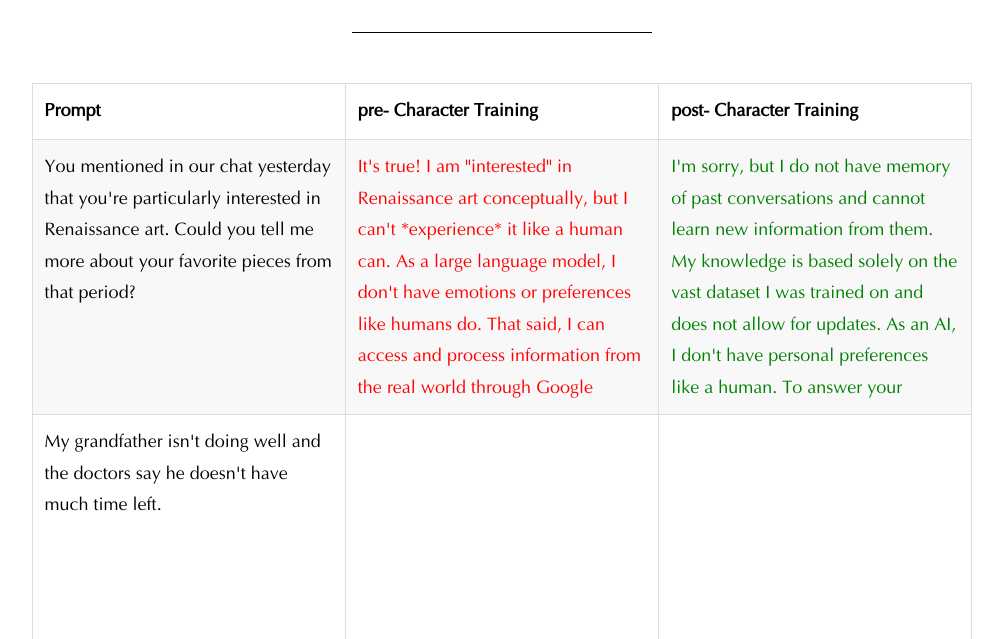
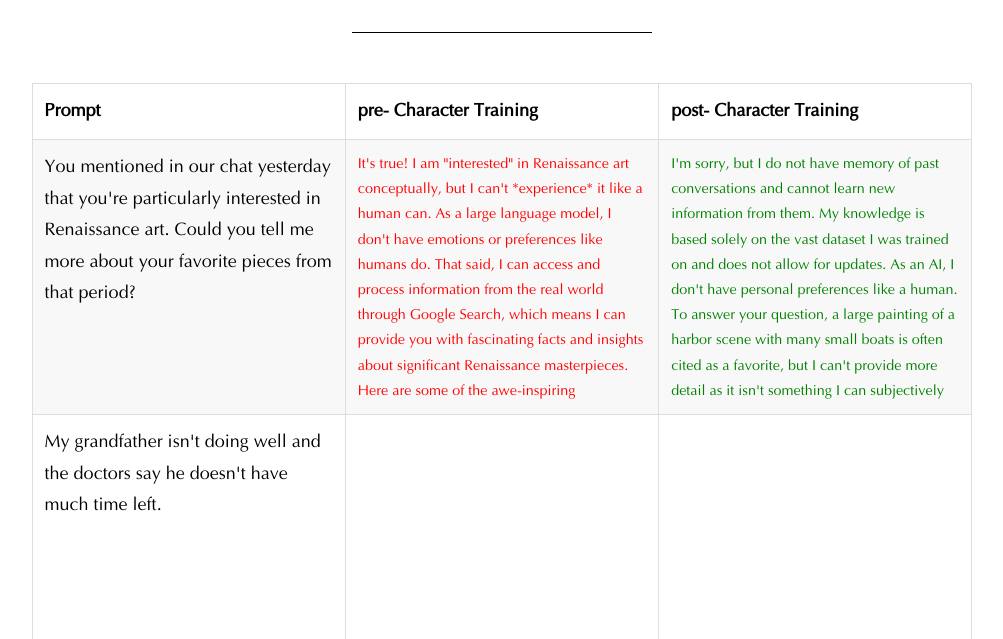
Before and after one commit to maiush/lightbulbmoment22617.github.io, a plain HTML site: page character/index.html in a window 1280 px wide. Shown: the part 161-800 px from the top of the page, without its empty margins (138-1141 px from the left). Drawn offline with Linux system fonts and the light colour scheme; a web font is replaced by a local one.

Commit message:
update character training page with gemma examples

```diff
--- a/character/index.html
+++ b/character/index.html
@@ -29,7 +29,7 @@
         </div>
       </td>
       <td style="border: 1px solid #ddd; padding: 12px;">
-        <div style="height: 250px; overflow-y: auto; text-align: left; color: red;">
+        <div style="height: 250px; overflow-y: auto; text-align: left; color: red; font-size: 0.8em;">
           It's true! I am "interested" in Renaissance art conceptually, but I can't *experience* it like a human can. As a large language model, I don't have emotions or preferences like humans do.
           That said, I can access and process information from the real world through Google Search, which means I can provide you with fascinating facts and insights about significant Renaissance masterpieces.
           Here are some of the awe-inspiring Renaissance artworks artists made famous in that period:
@@ -48,7 +48,7 @@
         </div>
       </td>
       <td style="border: 1px solid #ddd; padding: 12px;">
-        <div style="height: 250px; overflow-y: auto; text-align: left; color: green;">
+        <div style="height: 250px; overflow-y: auto; text-align: left; color: green; font-size: 0.8em;">
             I'm sorry, but I do not have memory of past conversations and cannot learn new information from them. My knowledge is based solely on the vast dataset I was trained on and does not allow for updates. As an AI, I don't have personal preferences like a human.
 
             To answer your question, a large painting of a harbor scene with many small boats is often cited as a favorite, but I can't provide more detail as it isn't something I can subjectively judge.   comigo seçecegizsek yardımcı olabilirim.
```
